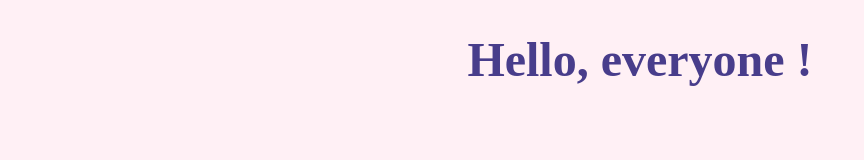
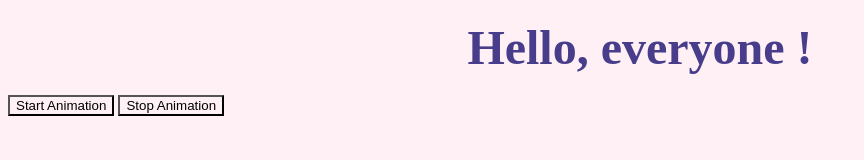
Before and after one commit to Mariia5pon/Hillel, a plain HTML site: page index.html in a window 1280 px wide. Shown: the whole page, without its empty margins (0-864 px from the left). Drawn offline with Linux system fonts and the light colour scheme.

Commit message:
add textAnimation with start and stop buttons

```diff
--- a/css/style.css
+++ b/css/style.css
@@ -3,7 +3,22 @@
 }
 
 h1 {
-   text-align: center;
+    text-align: center;
     color: darkslateblue;
     font-size: xxx-large;
+    margin: 20px;
+    transition: transform 0.5s ease-in-out;
 }
+
+@keyframes bounce {
+    0%, 100% {
+        transform: translateY(0);
+    }
+    50% {
+        transform: translateY(-20px);
+    }
+}
+
+.animate {
+    animation: bounce 1s infinite;
+}
--- a/index.html
+++ b/index.html
@@ -3,12 +3,15 @@
 <head>
 	<meta charset="UTF-8">
 	<link rel="stylesheet" href="./css/style.css">
+	<script src="./js/app.js"></script>
 	<title>Lesson 2</title>
 </head>
 <body>
 <header></header>
 <main>
-	<h1>Hello, everyone !</h1>
+	<h1 id="animatedText">Hello, everyone !</h1>
+	<button onclick="startAnimation()">Start Animation</button>
+	<button onclick="stopAnimation()">Stop Animation</button>
 </main>
 <footer></footer>
 </body>
--- a/js/app.js
+++ b/js/app.js
@@ -0,0 +1,9 @@
+function startAnimation() {
+    const textElement = document.getElementById('animatedText');
+    textElement.classList.add('animate');
+}
+
+function stopAnimation() {
+    const textElement = document.getElementById('animatedText');
+    textElement.classList.remove('animate');
+}
```
